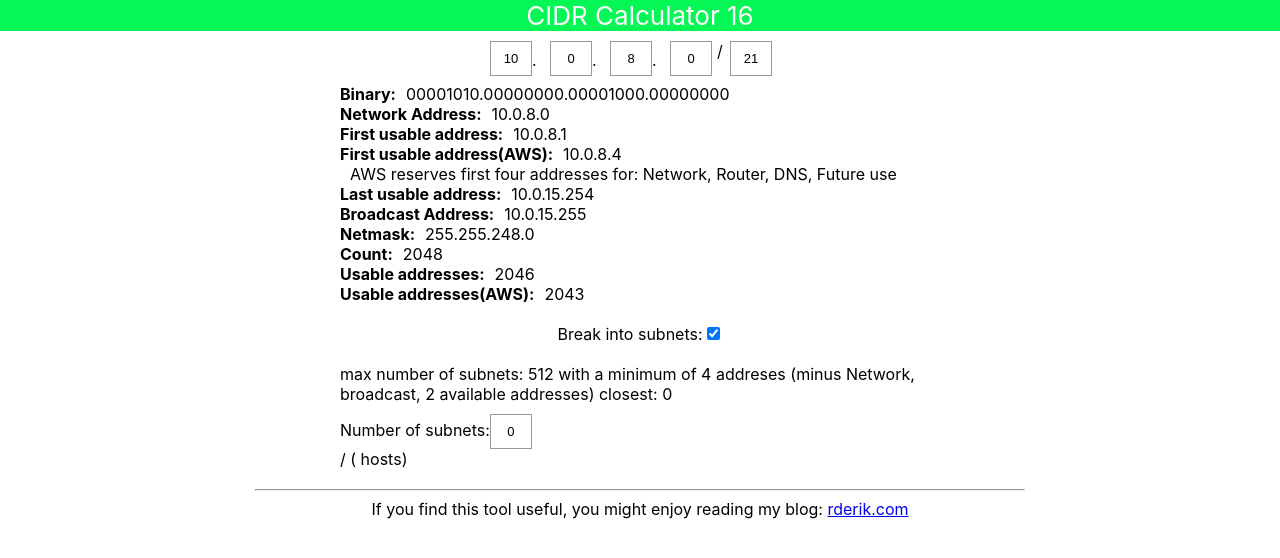
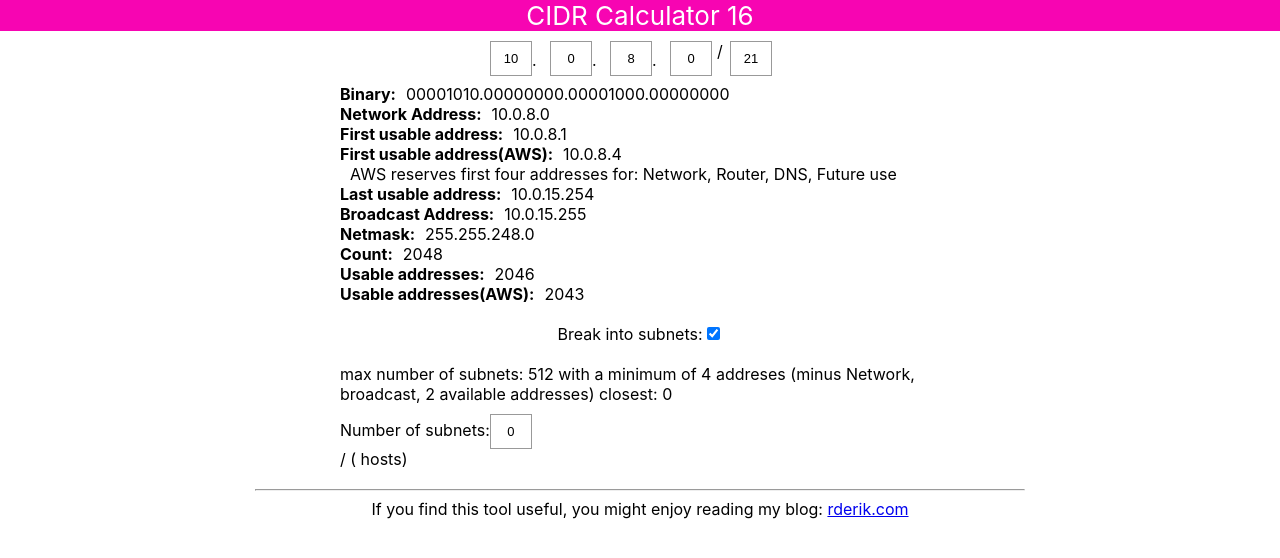
Before and after one commit to kabbansaah1/new1, a React (Create React App) app: page / in a window 1280 px wide. Shown: the top 558 px of the page. Built offline with nearby package versions, Linux system fonts and the light colour scheme.

Commit message:
hot pink

```diff
--- a/src/App.css
+++ b/src/App.css
@@ -14,7 +14,7 @@
 }
 
 .App-header {
-  background-color: #05f756;
+  background-color: #f705b2;
   display: flex;
   flex-direction: column;
   align-items: center;
```
